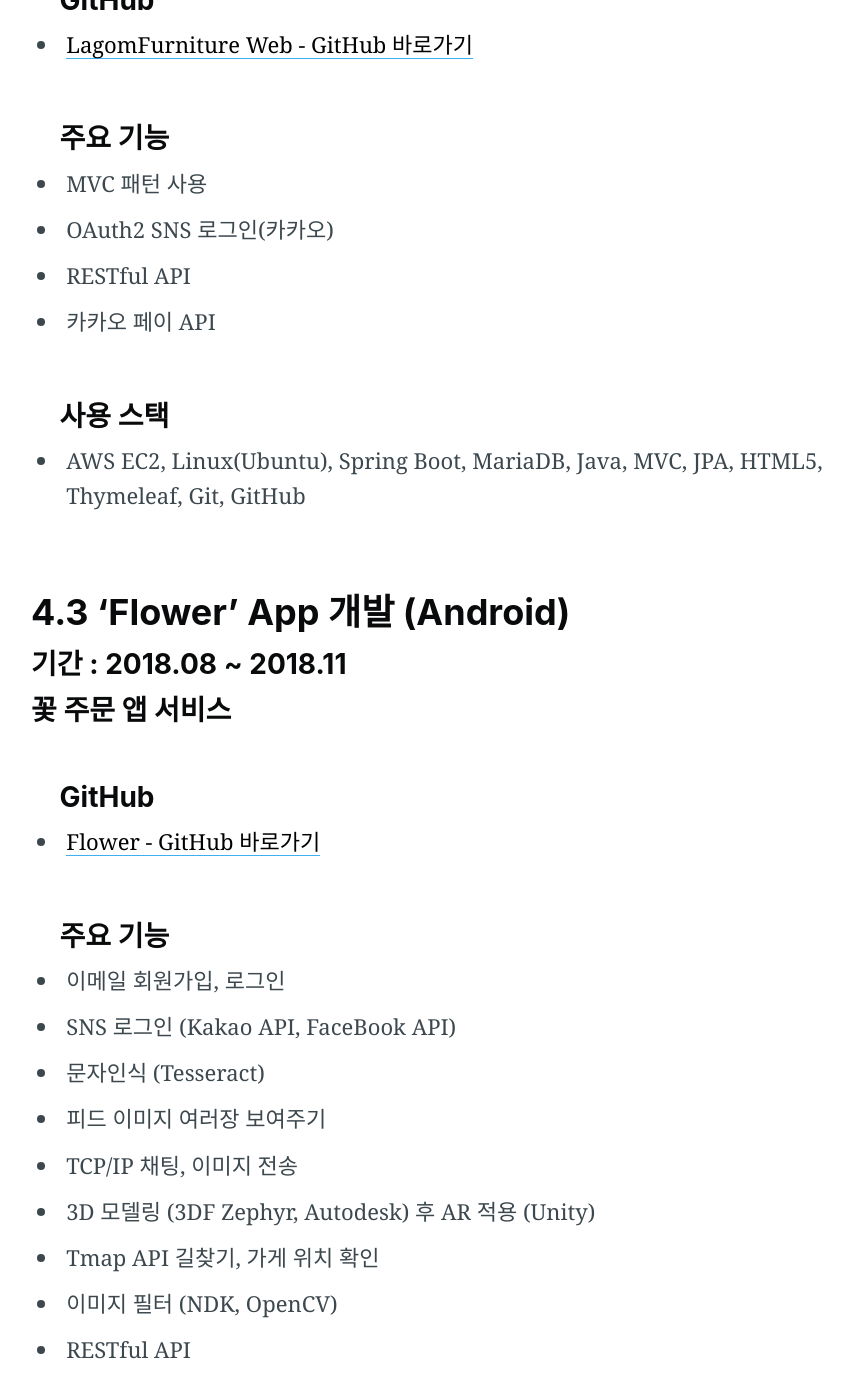
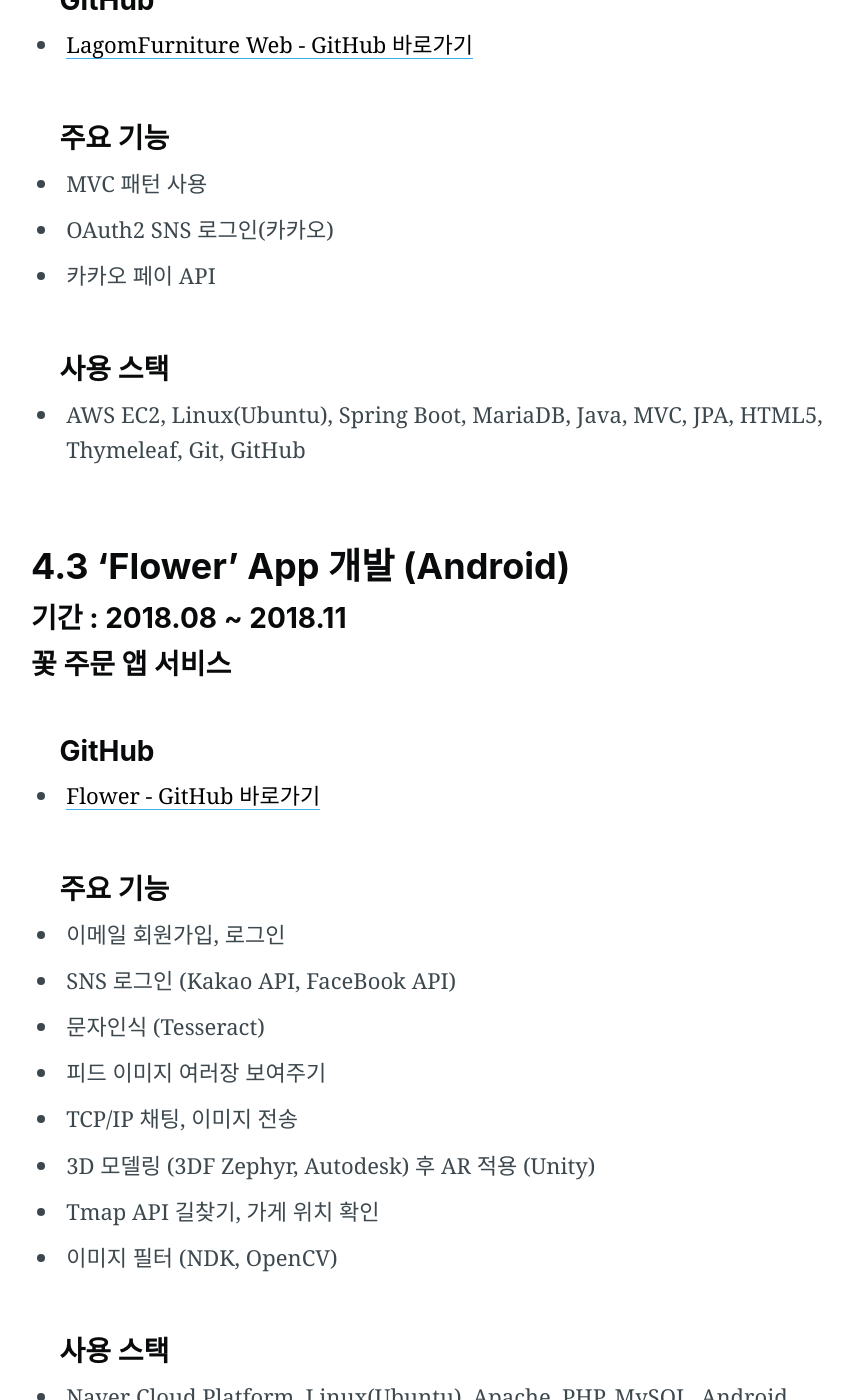
Before and after one commit to jennyleeee/jennyleeee.github.io, a Jekyll site: the page portfolio/index.html, which Jekyll copies as it is, in a window 1280 px wide and 1400 px high, scrolled down 4374 px. Shown: the whole window, without its empty margins (189-1042 px from the left). Built offline with Jekyll 4.4.1, drawn with Linux system fonts in a browser that asks for light colours; nearby versions of some CDN libraries; comment, search, counter and statistics services are not loaded.

Commit message:
Update index.html

```diff
--- a/portfolio/index.html
+++ b/portfolio/index.html
@@ -235,7 +235,6 @@
 <h3 id="주요-기능">주요 기능</h3>
 <li> MVC 패턴 사용</li>
 <li> OAuth2 SNS 로그인(카카오)</li>
-<li> RESTful API</li>
 <li> 카카오 페이 API</li>
 
 <br/>
@@ -261,7 +260,6 @@
 	<li> 3D 모델링 (3DF Zephyr, Autodesk) 후 AR 적용 (Unity)</li>
 	<li> Tmap API 길찾기, 가게 위치 확인</li>
 	<li> 이미지 필터 (NDK, OpenCV) </li>
-	<li> RESTful API</li>
 <br/>
 <h4 id="사용-기술-1">사용 스택</h4>
 <li>Naver Cloud Platform, Linux(Ubuntu), Apache, PHP, MySQL, Android, Java, TCP/IP, GitHub, OpenCV, NDK, Tesseract OCR</li>
@@ -293,7 +291,6 @@
 		<br/>
   <h3 id="주요-기능">주요 기능</h3>
 	<li> 이메일 회원가입, 로그인</li>
-	<li> RESTful API</li>
 	<li> 모달 및 페이징</li>
 	<li> 아임포트 결제모듈 API</li>
 	<li> Ajax 텍스트 입력 기능</li>
```
